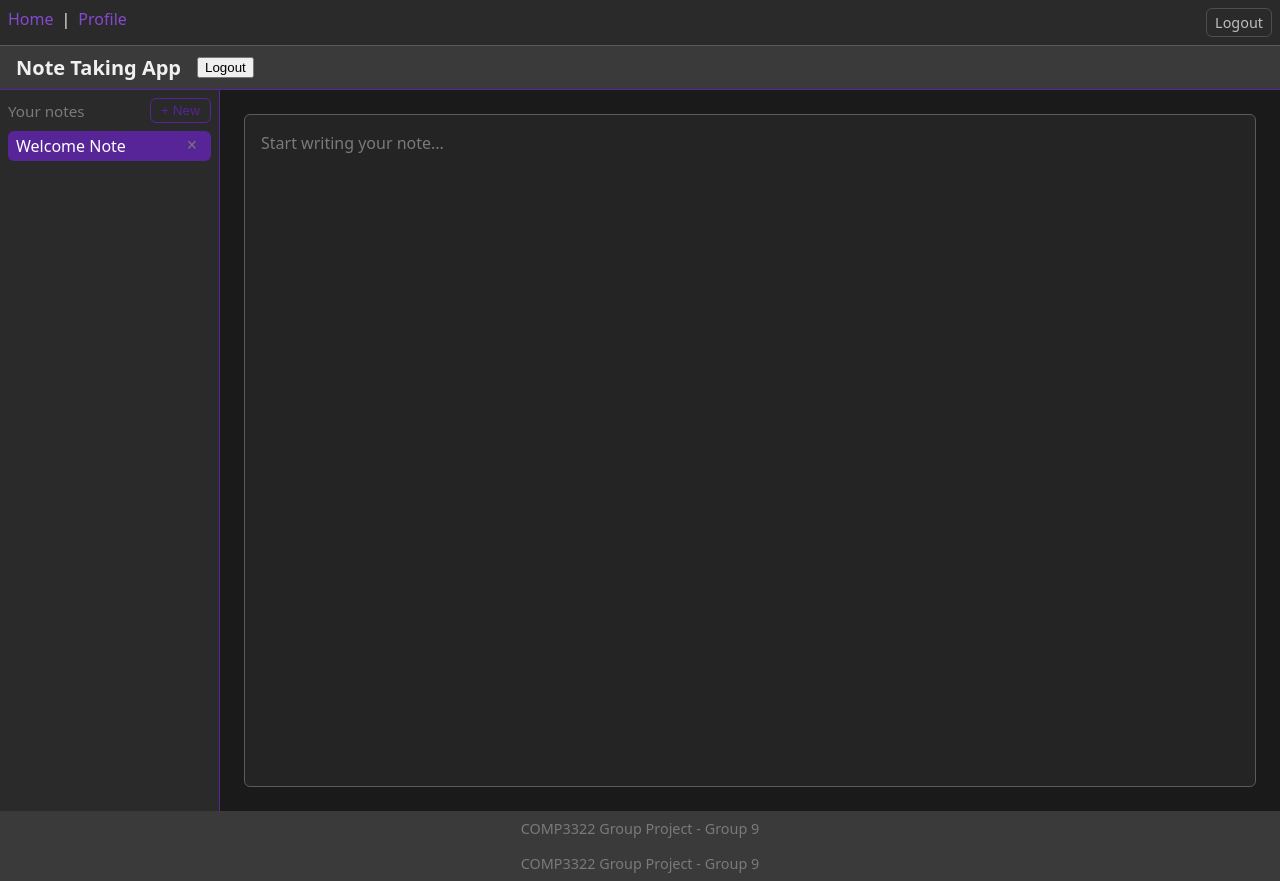
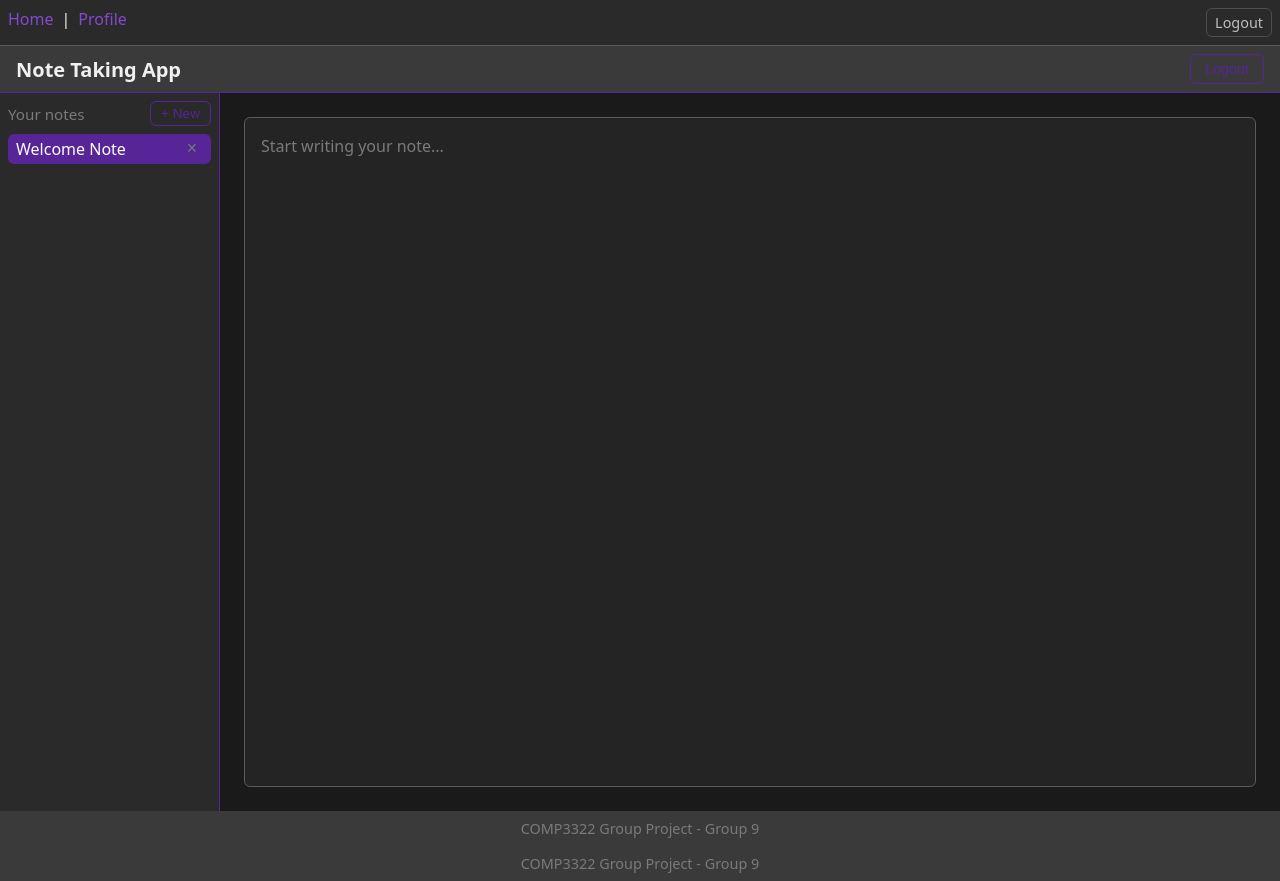
Before and after one commit to ricopoon85/COMP3322-PG09, a React app in the folder frontend/: page / in a window 1280 px wide. Built offline with nearby package versions, Linux system fonts and the light colour scheme; sample sign-in values are in the browser's storage; the HTML template or start-up script is replaced by a standard one.

Commit message:
Update Header.module.css

```diff
--- a/frontend/src/components/Header.module.css
+++ b/frontend/src/components/Header.module.css
@@ -14,3 +14,19 @@
   font-size: 1.25rem;
   white-space: nowrap;
 }
+
+.logoutButton {
+  margin-left: auto;
+  padding: 6px 14px;
+  border: 1px solid var(--color-accent);
+  border-radius: var(--radius-sm);
+  background: transparent;
+  color: var(--color-accent);
+  cursor: pointer;
+  font-size: 0.9em;
+}
+
+.logoutButton:hover {
+  background: var(--color-accent);
+  color: white;
+}
```
